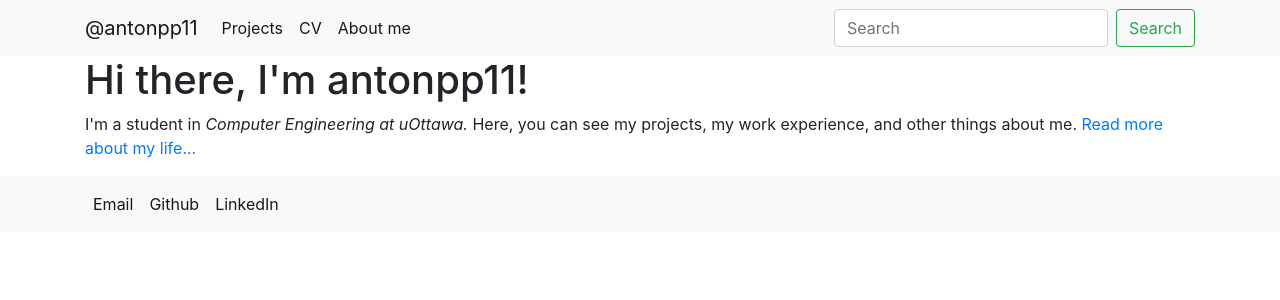
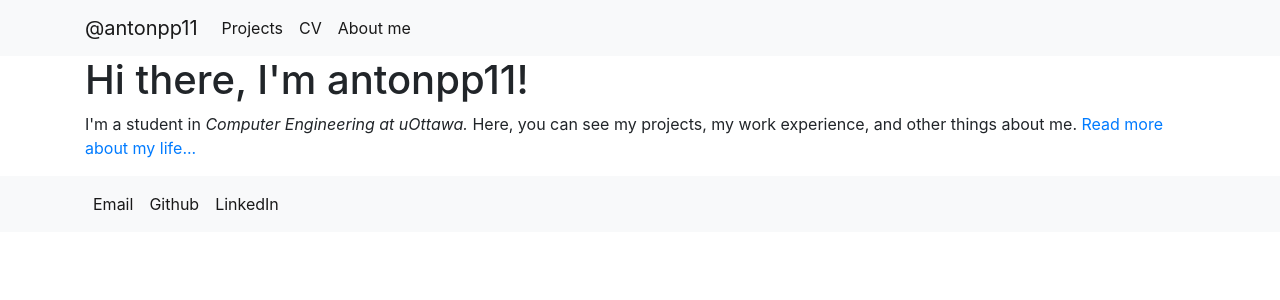
Before and after one commit to antonpp11/antonpp11.github.io, a Jekyll site: the page built from index.html, in a window 1280 px wide. Shown: the top 300 px of the page. Built offline with Jekyll 4.4.1, drawn with Linux system fonts in a browser that asks for light colours.

Commit message:
Update default.html

```diff
--- a/_layouts/default.html
+++ b/_layouts/default.html
@@ -30,10 +30,10 @@
                 <a class="nav-link" href="/about">About me</a>
               </li>
             </ul>
-            <form class="form-inline my-2 my-lg-0">
+            <!-- <form class="form-inline my-2 my-lg-0">
               <input class="form-control mr-sm-2" type="search" placeholder="Search" aria-label="Search">
               <button class="btn btn-outline-success my-2 my-sm-0" type="submit">Search</button>
-            </form>
+            </form> -->
           </div>
       </div>
     </nav>
```
